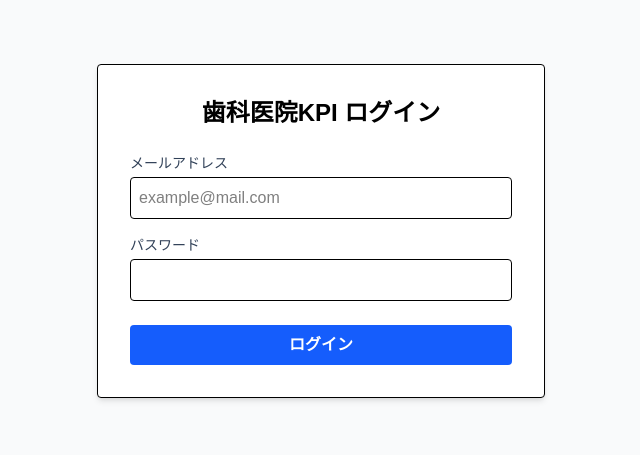
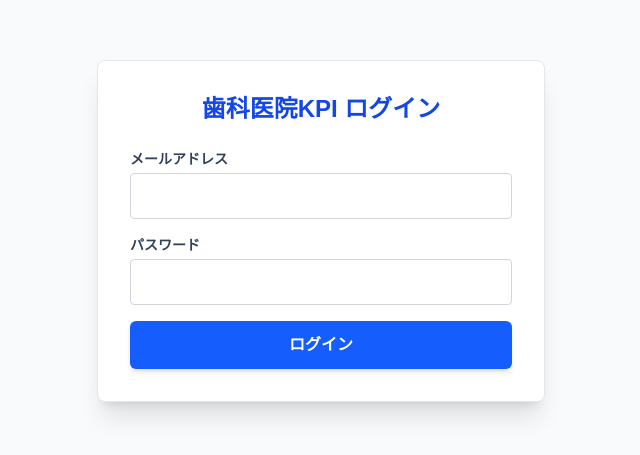
Before and after one commit to meganeko-dev/dental-dashboard, a Next.js app: page /login in a window 1280 px wide. Shown: the part 169-624 px from the top of the page, without its empty margins (319-959 px from the left). Built offline with nearby package versions, Linux system fonts and the light colour scheme; no server answers.

Commit message:
fix: force upgrade next.js to latest to clear Vercel security block

```diff
--- a/app/login/page.tsx
+++ b/app/login/page.tsx
@@ -1,12 +1,8 @@
 'use client'
 import './../globals.css'
-import { createClient } from '@supabase/supabase-js'
+import { createBrowserClient } from '@supabase/ssr' // 最新のライブラリを使用
 import { useRouter } from 'next/navigation'
 import { useState } from 'react'
-
-const supabaseUrl = process.env.NEXT_PUBLIC_SUPABASE_URL!
-const supabaseAnonKey = process.env.NEXT_PUBLIC_SUPABASE_ANON_KEY!
-const supabase = createClient(supabaseUrl, supabaseAnonKey)
 
 export default function LoginPage() {
   const [email, setEmail] = useState('')
@@ -15,13 +11,24 @@ export default function LoginPage() {
   const [errorMsg, setErrorMsg] = useState<string | null>(null)
   const router = useRouter()
 
+  // 最新のブラウザ用クライアント作成方法
+  const supabase = createBrowserClient(
+    process.env.NEXT_PUBLIC_SUPABASE_URL!,
+    process.env.NEXT_PUBLIC_SUPABASE_ANON_KEY!
+  )
+
   const handleLogin = async (e: React.FormEvent) => {
     e.preventDefault()
+    if (loading) return
+
     setLoading(true)
     setErrorMsg(null)
 
     try {
-      const { data, error } = await supabase.auth.signInWithPassword({ email, password })
+      const { data, error } = await supabase.auth.signInWithPassword({
+        email,
+        password,
+      })
 
       if (error) {
         setErrorMsg('ログイン失敗: ' + error.message)
@@ -29,47 +36,50 @@ export default function LoginPage() {
         return
       }
 
-      if (data.session) {
-        // 成功時：クッキーを強制更新してトップへ
-        await router.refresh()
+      if (data?.session) {
+        // ログイン成功
+        router.refresh()
+        // Cookieが反映されるまで一瞬待ってからトップへ
+        setTimeout(() => {
           window.location.href = '/'
+        }, 100)
       }
     } catch (err: any) {
-      setErrorMsg('予期せぬエラー: ' + err.message)
+      setErrorMsg('エラーが発生しました')
       setLoading(false)
     }
   }
 
   return (
-    <div className="flex flex-col items-center justify-center min-h-screen bg-gray-50 text-black p-4">
-      <form onSubmit={handleLogin} className="p-8 bg-white border rounded shadow-md w-full max-w-md">
-        <h1 className="text-2xl font-bold mb-6 text-center">歯科医院KPI ログイン</h1>
+    <div className="flex flex-col items-center justify-center min-h-screen bg-gray-50 text-slate-900 p-4">
+      <div className="p-8 bg-white border border-gray-200 rounded-lg shadow-xl w-full max-w-md">
+        <h1 className="text-2xl font-bold mb-6 text-center text-blue-700">歯科医院KPI ログイン</h1>
 
         {errorMsg && (
-          <div className="mb-4 p-3 bg-red-100 text-red-700 text-sm rounded border border-red-200">
+          <div className="mb-4 p-3 bg-red-50 text-red-600 text-sm rounded border border-red-200 font-medium">
             {errorMsg}
           </div>
         )}
 
-        <div className="mb-4">
-          <label className="block text-sm font-medium mb-1 text-slate-700">メールアドレス</label>
+        <form onSubmit={handleLogin} className="space-y-4">
+          <div>
+            <label className="block text-sm font-semibold mb-1 text-slate-700">メールアドレス</label>
             <input
               type="email"
               value={email}
               onChange={(e) => setEmail(e.target.value)}
-            className="w-full p-2 border rounded bg-white text-black"
-            placeholder="example@mail.com"
+              className="w-full p-2.5 border border-gray-300 rounded focus:ring-2 focus:ring-blue-500 focus:outline-none bg-white text-black"
               required
               disabled={loading}
             />
           </div>
-        <div className="mb-6">
-          <label className="block text-sm font-medium mb-1 text-slate-700">パスワード</label>
+          <div>
+            <label className="block text-sm font-semibold mb-1 text-slate-700">パスワード</label>
             <input
               type="password"
               value={password}
               onChange={(e) => setPassword(e.target.value)}
-            className="w-full p-2 border rounded bg-white text-black"
+              className="w-full p-2.5 border border-gray-300 rounded focus:ring-2 focus:ring-blue-500 focus:outline-none bg-white text-black"
               required
               disabled={loading}
             />
@@ -77,11 +87,14 @@ export default function LoginPage() {
           <button
             type="submit"
             disabled={loading}
-          className={`w-full p-2 rounded font-bold text-white transition-all ${loading ? 'bg-gray-400' : 'bg-blue-600 hover:bg-blue-700 active:scale-95'}`}
+            className={`w-full p-3 rounded-md font-bold text-white transition-all shadow-md ${
+              loading ? 'bg-gray-400 cursor-not-allowed' : 'bg-blue-600 hover:bg-blue-700 active:transform active:scale-95'
+            }`}
           >
-          {loading ? '通信中...' : 'ログイン'}
+            {loading ? '認証中...' : 'ログイン'}
           </button>
         </form>
       </div>
+    </div>
   )
 }
--- a/app/page.tsx
+++ b/app/page.tsx
@@ -3,7 +3,9 @@ import { createClient } from '@supabase/supabase-js'
 import { useState, useEffect } from 'react'
 import { KpiCard } from '@/components/dashboard/KpiCard'
 import { KpiEngine } from '@/lib/kpi-engine'
+import Link from 'next/link'
 import { ComposedChart, Line, Bar, XAxis, YAxis, CartesianGrid, Tooltip, ResponsiveContainer } from 'recharts';
+
 
 const supabase = createClient(
   process.env.NEXT_PUBLIC_SUPABASE_URL!,
```
Lines whose indentation alone changed are shown as unchanged.
